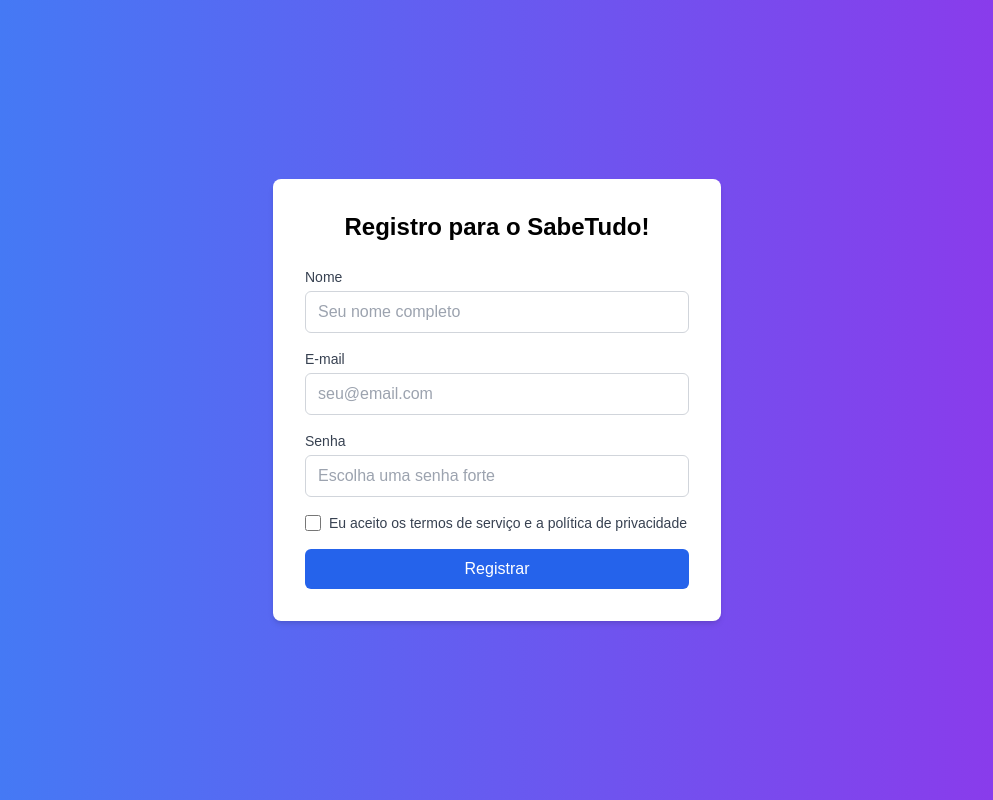
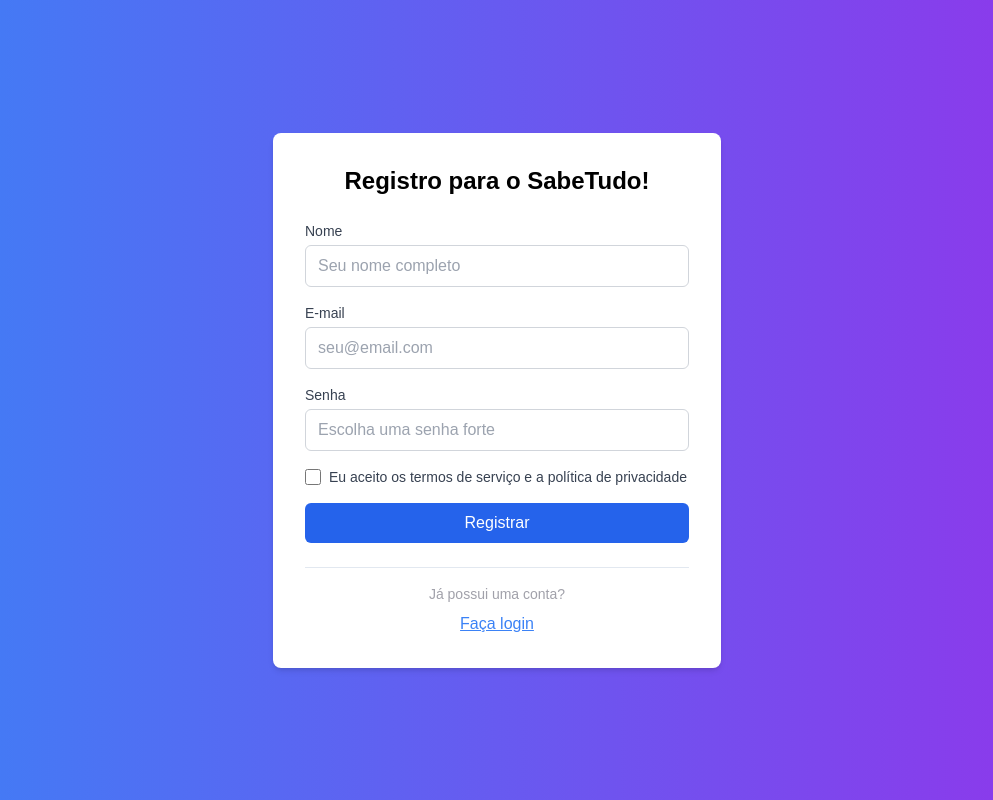
Before and after one commit to artenlf/bear-system-kahoot, a Next.js app in the folder web/: page /register in a window 1280 px wide. Shown: the whole page, without its empty margins (143-1136 px from the left). Built offline with nearby package versions, Linux system fonts and the light colour scheme; no server answers.

Commit message:
implement back to login when user has an account

```diff
--- a/web/src/app/register/page.tsx
+++ b/web/src/app/register/page.tsx
@@ -2,6 +2,8 @@
 import { useAuthStore } from "@/store/authStore"
 import { useRouter } from "next/navigation"
 import { useState } from "react"
+import { Separator } from '@/components/ui/separator';
+import Link from 'next/link';
 
 export default function RegisterPage() {
   const router = useRouter()
@@ -129,6 +131,18 @@
           >
             Registrar
           </button>
+          <div className='w-full flex flex-col items-center gap-2'>
+              <Separator className='my-2' />
+              <p className='text-zinc-400 text-sm'>Já possui uma conta?
+
+              </p>
+              <Link
+                href={'/login'}
+                className="text-blue-500 underline hover:text-blue-700"
+              >
+                Faça login
+              </Link>
+          </div>
         </form>
       </div>
     </div>
```
